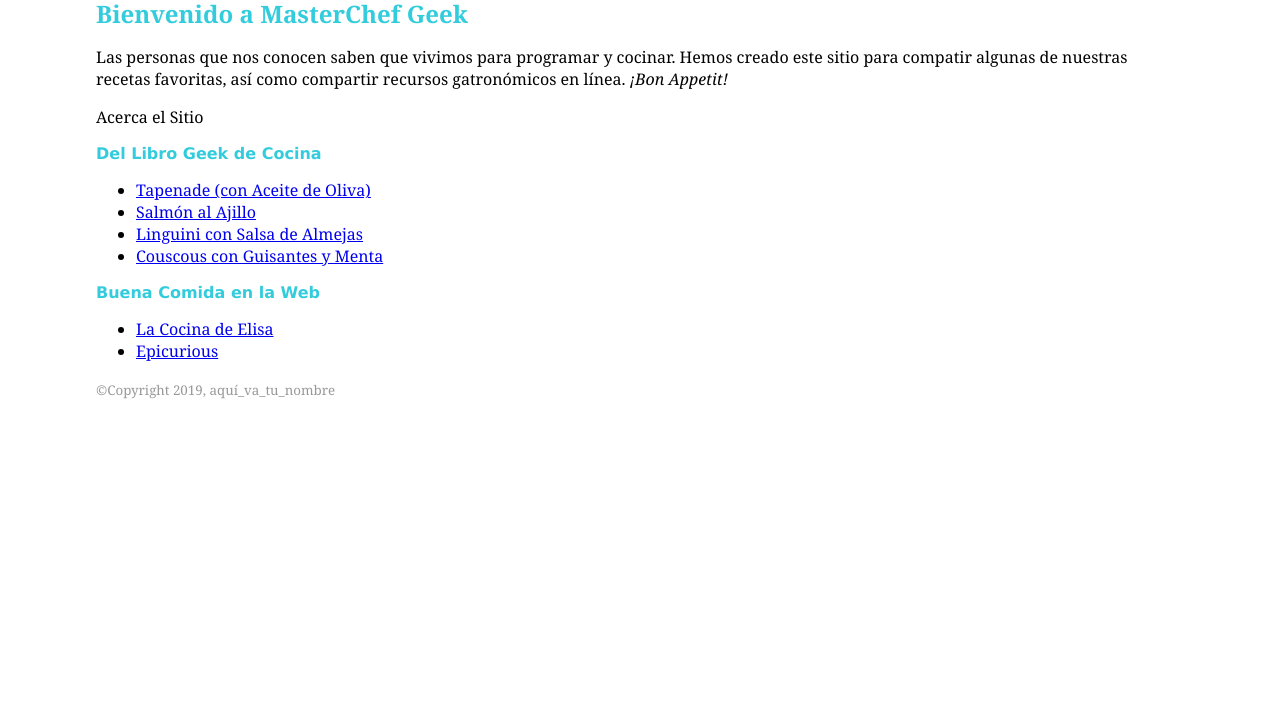
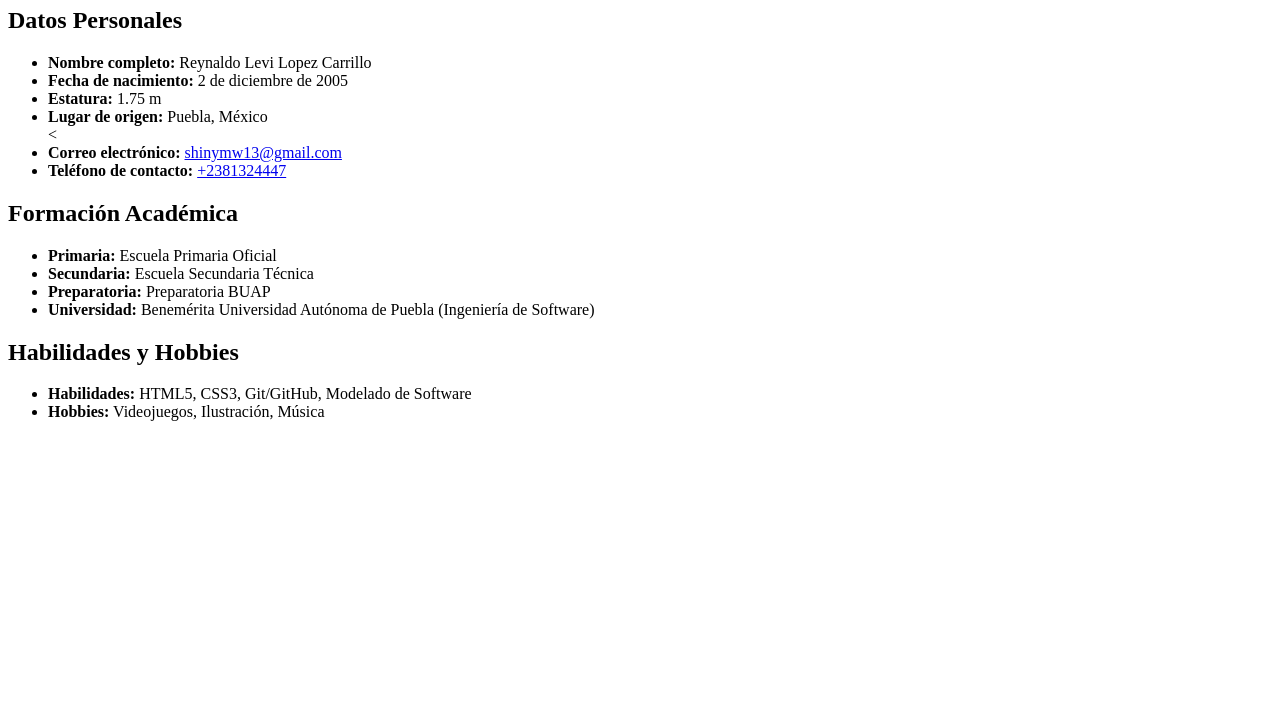
Before and after one commit to ShinyMW13/hweb, a plain HTML site: page Practicas/p06/autor/index.html in a window 1280 px wide. Shown: the part 73-800 px from the top of the page. Drawn offline with Linux system fonts and the light colour scheme.

Commit message:
fix: eliminar carpeta antigua p08

```diff
--- a/Practicas/p06/autor/index.html
+++ b/Practicas/p06/autor/index.html
@@ -1,51 +1,34 @@
 <!DOCTYPE html>
-<html>
+<html lang="es">
 <head>
-		<meta charset="utf-8">
-		<title>MasterChef Geek</title>
-		<style>
-			body {
-				margin: 2em 6em;
-				font-family: Georgia, "Times New Roman", Times, serif;
-			}
-			h1, h2 {
-				color: #3CD;
-			}
-			h1 {
-				font-size: 1.5em;
-			}
-			h2 {
-				font-family: Verdana, Geneva, sans-serif;
-				font-size: 1em;
-			}
-			small {
-				color: #999;
-			}
-		</style>
+    <meta charset="UTF-8">
+    <title>Perfil del Autor</title>
 </head>
 <body>
-		<img src="imagenes/mcgeek.jpg" alt="Jen's Kitchen banner" width="600" height="150">
+    <h1>Información del Autor</h1>
 
-		<h1>Bienvenido a MasterChef Geek</h1>
-
-		<p>Las personas que nos conocen saben que vivimos para programar y cocinar. Hemos creado este sitio para compatir algunas de nuestras recetas favoritas, así como compartir recursos gatronómicos en línea. <i>¡Bon Appetit!</i> </p>
-
-		<p>Acerca el Sitio</p>
-
-		<h2>Del Libro Geek de Cocina </h2>
+    <h2>Datos Personales</h2>
     <ul>
-		 <li><a href="./recetas/tapenade.html">Tapenade (con Aceite de Oliva)</a></li>
-       <li><a href="file:///C:/xampp/htdocs/hweb/Practicas/p05/masterchef/recetas/salmon.html">Salmón al Ajillo</a></li>
-		 <li><a href="./recetas/pastas/linguini.html">Linguini con Salsa de Almejas</a></li>
-         <li><a href="./recetas/pastas/couscous.html">Couscous con Guisantes y Menta</a></li>
+        <li><strong>Nombre completo:</strong> Reynaldo Levi Lopez Carrillo</li>
+        <li><strong>Fecha de nacimiento:</strong> 2 de diciembre de 2005</li>
+        <li><strong>Estatura:</strong> 1.75 m</li>
+        <li><strong>Lugar de origen:</strong> Puebla, México</li>
+        <<li><strong>Correo electrónico:</strong> <a href="mailto:shinymw13@gmail.com">shinymw13@gmail.com</a></li>
+        <li><strong>Teléfono de contacto:</strong> <a href="tel:+2381324447">+2381324447</a></li>
     </ul>
 
-		<h2>Buena Comida en la Web</h2>
+    <h2>Formación Académica</h2>
     <ul>
-		 <li><a href="https://www.lacocinadeelisa.es/">La Cocina de Elisa</a></li>
-        <li><a href="https://www.epicurious.com">Epicurious</a></li>
+        <li><strong>Primaria:</strong> Escuela Primaria Oficial</li>
+        <li><strong>Secundaria:</strong> Escuela Secundaria Técnica</li>
+        <li><strong>Preparatoria:</strong> Preparatoria BUAP</li>
+        <li><strong>Universidad:</strong> Benemérita Universidad Autónoma de Puebla (Ingeniería de Software)</li>
     </ul>
 
-		<p><small>&#169;Copyright 2019, aquí_va_tu_nombre</small></p>
+    <h2>Habilidades y Hobbies</h2>
+    <ul>
+        <li><strong>Habilidades:</strong> HTML5, CSS3, Git/GitHub, Modelado de Software</li>
+        <li><strong>Hobbies:</strong> Videojuegos, Ilustración, Música</li>
+    </ul>
 </body>
 </html>
```
Also changed, not shown: Practicas/p06/glosario.html (+9 -4 lines), Practicas/p06/masterchef/index.html (+5 -5 lines), Practicas/p08/campo.html (deleted, +0 -15 lines), Practicas/p08/index.html (deleted, +0 -33 lines), Practicas/p08/sienna.html (deleted, +0 -15 lines), Practicas/p08/ventana.html (deleted, +0 -15 lines), Practicas/p08/fotos/campo.jpg (deleted), Practicas/p08/fotos/catedral.jpg (deleted), Practicas/p08/fotos/lavanda.jpg (deleted), Practicas/p08/fotos/postres.jpg (deleted), Practicas/p08/fotos/sienna.jpg (deleted), Practicas/p08/fotos/ventana.jpg (deleted), Practicas/p08/fotosmini/campo_mini.jpg (deleted), Practicas/p08/fotosmini/catedral_mini.jpg (deleted), 4 more files. Lines whose indentation alone changed are shown as unchanged.
